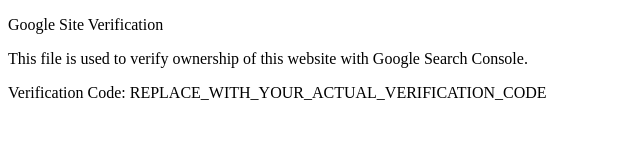
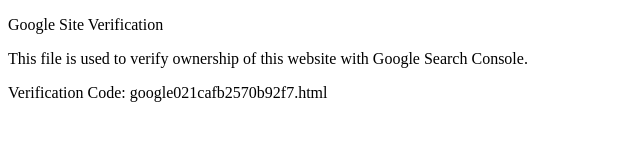
Before and after one commit to Sonivahmad/SoftechGlobalServices, a website: page google021cafb2570b92f7.html in a window 1280 px wide. Shown: the whole page, without its empty margins (0-640 px from the left). Drawn offline with Linux system fonts and the light colour scheme.

Commit message:
Add Google Search Console verification files

```diff
--- a/google1234567890.html
+++ b/google021cafb2570b92f7.html
@@ -2,11 +2,11 @@
 <html>
 <head>
     <title>Google Site Verification</title>
-    <meta name="google-site-verification" content="YOUR_ACTUAL_VERIFICATION_CODE_HERE" />
+    <meta name="google-site-verification" content="google021cafb2570b92f7.html" />
 </head>
 <body>
     <p>Google Site Verification</p>
     <p>This file is used to verify ownership of this website with Google Search Console.</p>
-    <p>Verification Code: REPLACE_WITH_YOUR_ACTUAL_VERIFICATION_CODE</p>
+    <p>Verification Code: google021cafb2570b92f7.html</p>
 </body>
 </html>
```
Also changed, not shown: index.html (+2 -1 lines).
